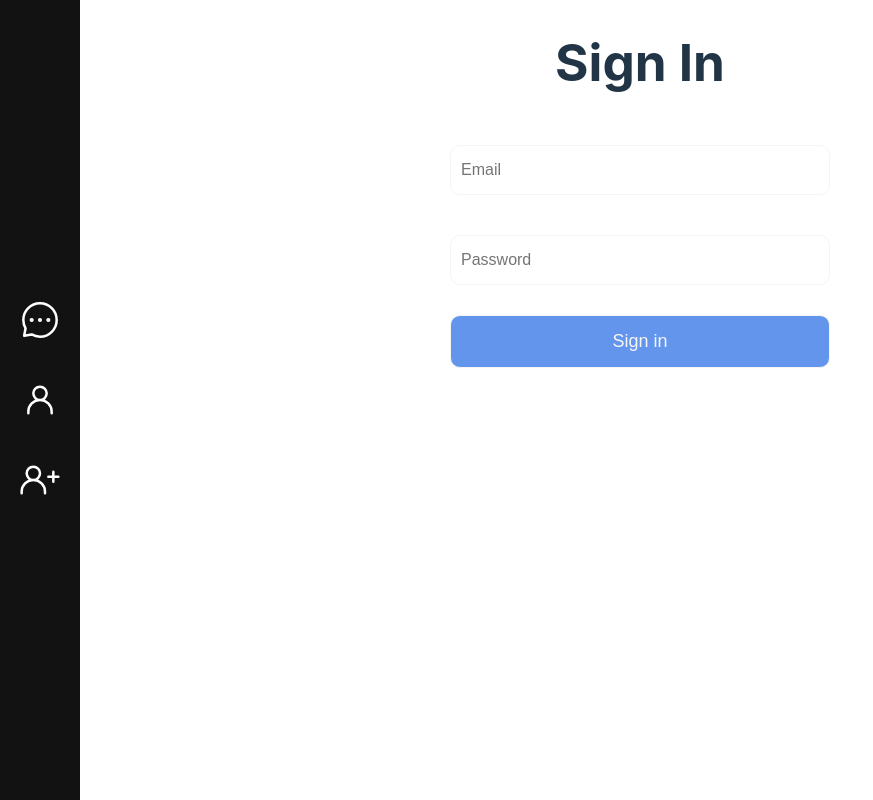
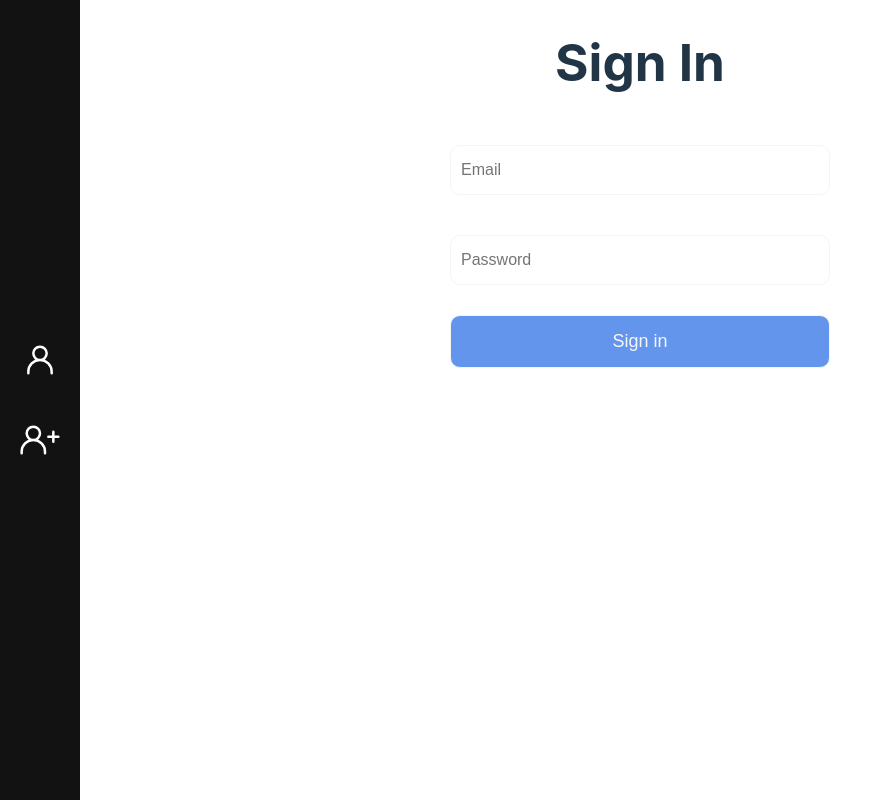
Before and after one commit to alejandrogh7/pawtalk, a React (Vite) app in the folder client/: page /signin in a window 1280 px wide. Shown: the whole page, without its empty margins (0-873 px from the left). Built offline with nearby package versions, Linux system fonts and the light colour scheme.

Commit message:
Removing unnecessary data from navbar

```diff
--- a/client/src/components/Navbar.tsx
+++ b/client/src/components/Navbar.tsx
@@ -7,9 +7,9 @@ import style from "../styles/Navbar.module.css";
 const Navbar = () => {
   return (
     <div className={style.nav_cont}>
-      <NavLink to="/chat" className={style.nav_item_cont}>
+      {/* <NavLink to="/chat" className={style.nav_item_cont}>
         <img src={Chat} alt="chat-image" className={style.nav_item} />
-      </NavLink>
+      </NavLink> */}
       <NavLink to="/signin" className={style.nav_item_cont}>
         <img src={User} alt="user-image" className={style.nav_item} />
       </NavLink>
```
